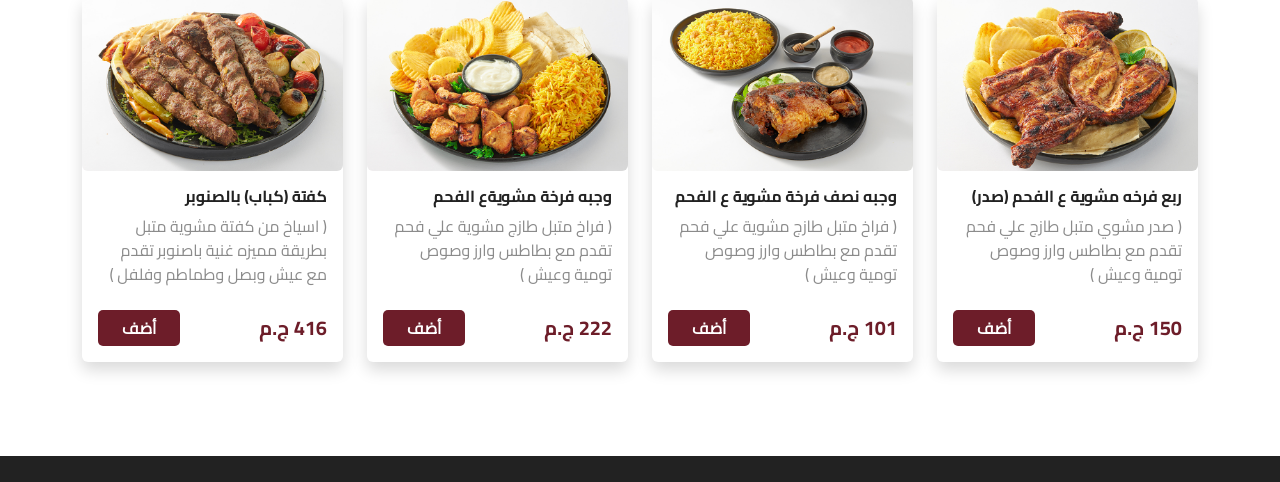
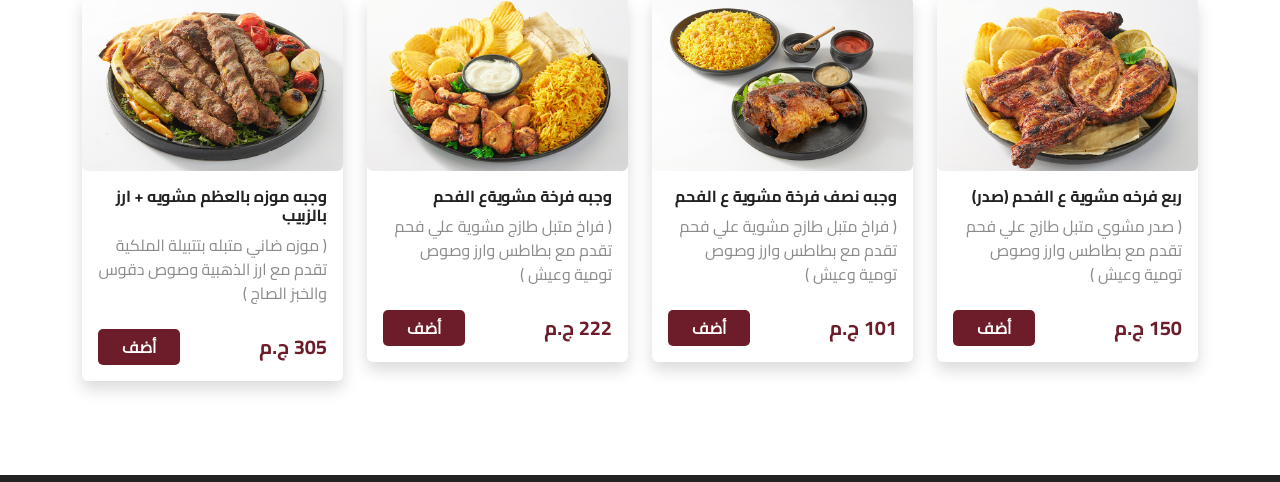
Before and after one commit to Moamen236/restaurant-system, a plain HTML site: page index.html in a window 1280 px wide. Shown: the part 1340-1822 px from the top of the page. Drawn offline with nearby package versions, Linux system fonts and the light colour scheme.

Commit message:
some edit

```diff
--- a/index.html
+++ b/index.html
@@ -321,10 +321,10 @@
                                             </div>
                                             <div class="col-md-12 col-8">
                                                 <div class="card-body">
-                                                    <h6 class="card-title">كفتة (كباب) بالصنوبر</h6>
-                                                    <p class="card-text text-gray mb-lg-4">( اسياخ من كفتة مشوية متبل بطريقة مميزه غنية باصنوبر تقدم مع عيش وبصل وطماطم وفلفل )</p>
+                                                    <h6 class="card-title">وجبه موزه بالعظم مشويه + ارز بالزبيب</h6>
+                                                    <p class="card-text text-gray mb-lg-4">( موزه ضاني متبله بتتبيلة الملكية تقدم مع ارز الذهبية وصوص دقوس والخبز الصاج )</p>
                                                     <div class="d-flex justify-content-between align-items-center">
-                                                        <strong class="price text-primary fs-5">416 ج.م</strong>
+                                                        <strong class="price text-primary fs-5">305 ج.م</strong>
                                                         <a href="#" class="btn btn-main px-4 fw-bold" data-bs-toggle="modal" data-bs-target="#add-product">أضف</a>
                                                     </div>
                                                 </div>
@@ -401,10 +401,10 @@
                                             </div>
                                             <div class="col-md-12 col-8">
                                                 <div class="card-body">
-                                                    <h6 class="card-title">كفتة (كباب) بالصنوبر</h6>
-                                                    <p class="card-text text-gray mb-lg-4">( اسياخ من كفتة مشوية متبل بطريقة مميزه غنية باصنوبر تقدم مع عيش وبصل وطماطم وفلفل )</p>
+                                                    <h6 class="card-title">وجبه موزه بالعظم مشويه + ارز بالزبيب</h6>
+                                                    <p class="card-text text-gray mb-lg-4">( موزه ضاني متبله بتتبيلة الملكية تقدم مع ارز الذهبية وصوص دقوس والخبز الصاج )</p>
                                                     <div class="d-flex justify-content-between align-items-center">
-                                                        <strong class="price text-primary fs-5">416 ج.م</strong>
+                                                        <strong class="price text-primary fs-5">305 ج.م</strong>
                                                         <a href="#" class="btn btn-main px-4 fw-bold" data-bs-toggle="modal" data-bs-target="#add-product">أضف</a>
                                                     </div>
                                                 </div>
@@ -618,10 +618,10 @@
                                             </div>
                                             <div class="col-md-12 col-8">
                                                 <div class="card-body">
-                                                    <h6 class="card-title">كفتة (كباب) بالصنوبر</h6>
-                                                    <p class="card-text text-gray mb-lg-4">( اسياخ من كفتة مشوية متبل بطريقة مميزه غنية باصنوبر تقدم مع عيش وبصل وطماطم وفلفل )</p>
+                                                    <h6 class="card-title">وجبه موزه بالعظم مشويه + ارز بالزبيب</h6>
+                                                    <p class="card-text text-gray mb-lg-4">( موزه ضاني متبله بتتبيلة الملكية تقدم مع ارز الذهبية وصوص دقوس والخبز الصاج )</p>
                                                     <div class="d-flex justify-content-between align-items-center">
-                                                        <strong class="price text-primary fs-5">416 ج.م</strong>
+                                                        <strong class="price text-primary fs-5">305 ج.م</strong>
                                                         <a href="#" class="btn btn-main px-4 fw-bold" data-bs-toggle="modal" data-bs-target="#add-product">أضف</a>
                                                     </div>
                                                 </div>
@@ -698,10 +698,10 @@
                                             </div>
                                             <div class="col-md-12 col-8">
                                                 <div class="card-body">
-                                                    <h6 class="card-title">كفتة (كباب) بالصنوبر</h6>
-                                                    <p class="card-text text-gray mb-lg-4">( اسياخ من كفتة مشوية متبل بطريقة مميزه غنية باصنوبر تقدم مع عيش وبصل وطماطم وفلفل )</p>
+                                                    <h6 class="card-title">وجبه موزه بالعظم مشويه + ارز بالزبيب</h6>
+                                                    <p class="card-text text-gray mb-lg-4">( موزه ضاني متبله بتتبيلة الملكية تقدم مع ارز الذهبية وصوص دقوس والخبز الصاج )</p>
                                                     <div class="d-flex justify-content-between align-items-center">
-                                                        <strong class="price text-primary fs-5">416 ج.م</strong>
+                                                        <strong class="price text-primary fs-5">305 ج.م</strong>
                                                         <a href="#" class="btn btn-main px-4 fw-bold" data-bs-toggle="modal" data-bs-target="#add-product">أضف</a>
                                                     </div>
                                                 </div>
```
